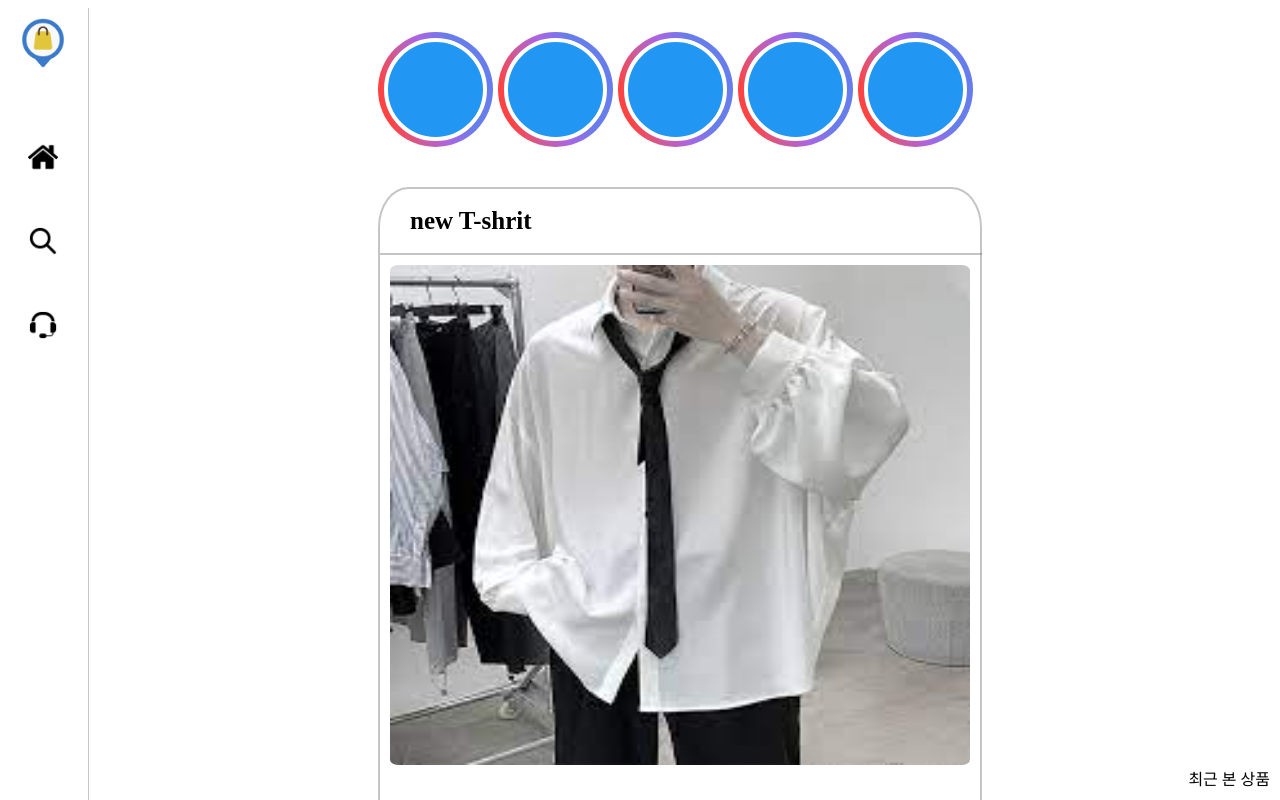
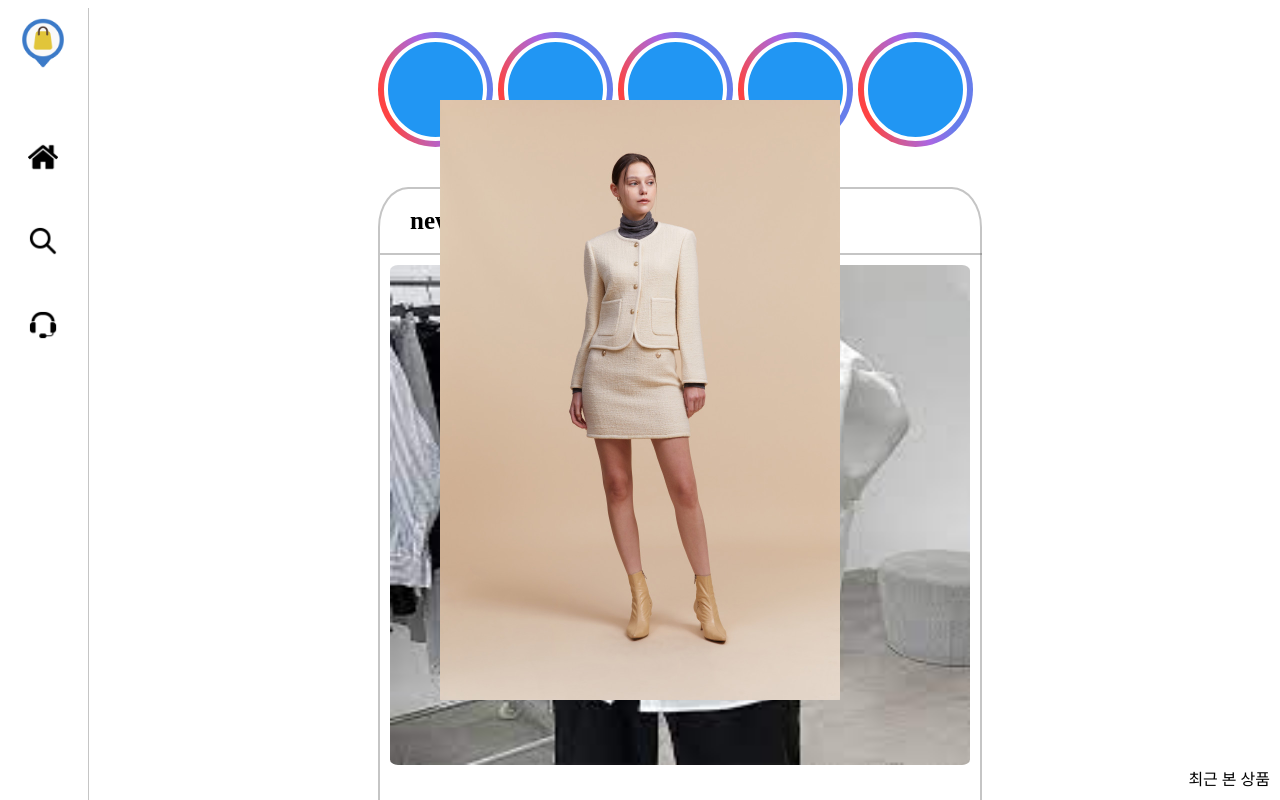
Before and after one commit to yechannam/shopstar, a React (Create React App) app: page / in a window 1280 px wide. Both pictures are taken after a click on the element 435 px from the left and 89 px from the top of the page. Shown: the top 800 px of the page. Built offline with nearby package versions, Linux system fonts and the light colour scheme.

Commit message:
UPDATE: story popup

```diff
--- a/src/Components/Story.css
+++ b/src/Components/Story.css
@@ -36,3 +36,11 @@
     background-origin: border-box;
     background-clip: content-box, border-box;
   }
+
+  .image-container {
+    width: 400px;
+    height: 600px;
+    background-image: url('./close.jpg');
+    background-size: cover; /* 이미지를 컨테이너에 맞게 조절 */
+    /* 추가적인 스타일링 */
+  }
--- a/src/Components/Story.js
+++ b/src/Components/Story.js
@@ -1,10 +1,15 @@
 import './Story.css'
+import Popup from 'reactjs-popup';
+import myimg from './close.jpg'
 
 function Story(props) {
   return (
     <div className='story-feed-outer-circle'>
-      <div className='story-feed-inner-circle'>
-      </div>
+      <Popup trigger={<div className='story-feed-inner-circle'></div>} modal>
+        {/* <img src={myimg}></img> */}
+        <div className="image-container">
+        </div>
+      </Popup>
     </div>
   );
 }
```
Also changed, not shown: src/Components/close.jpg (added).
